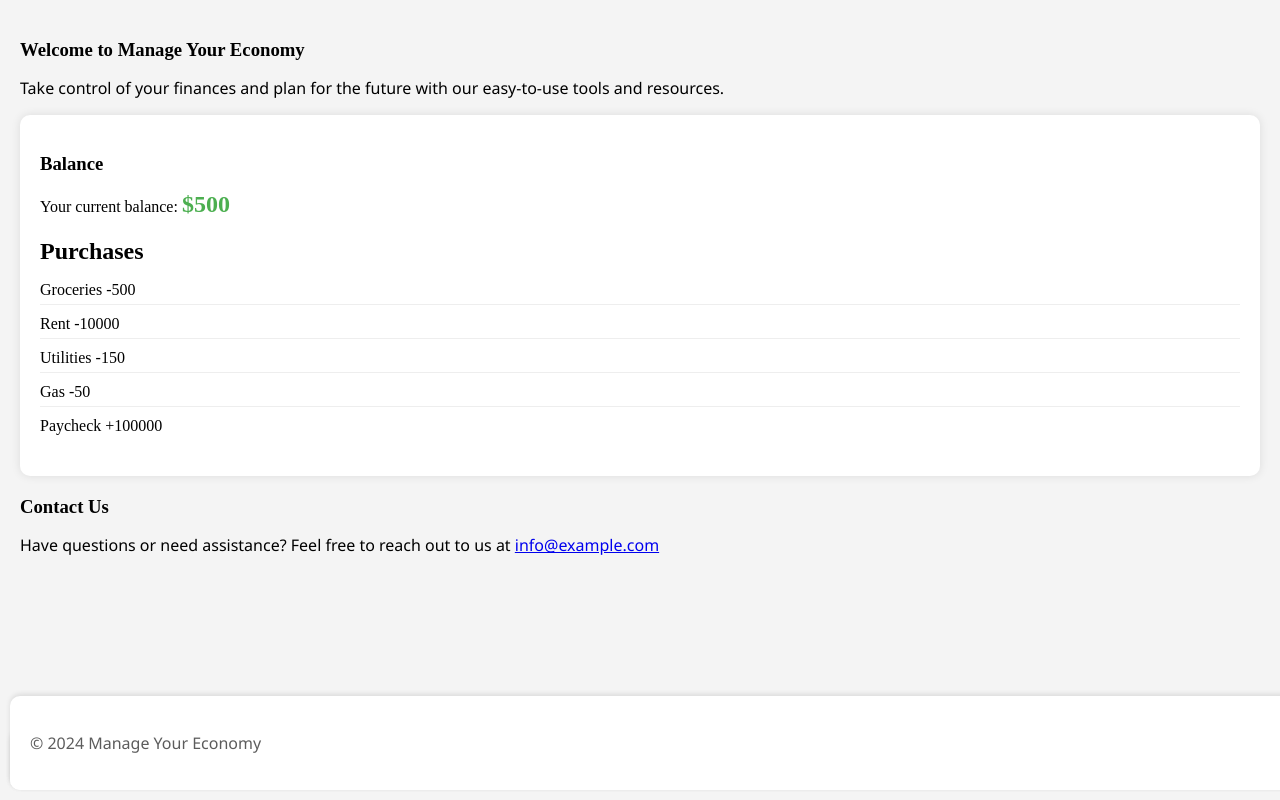
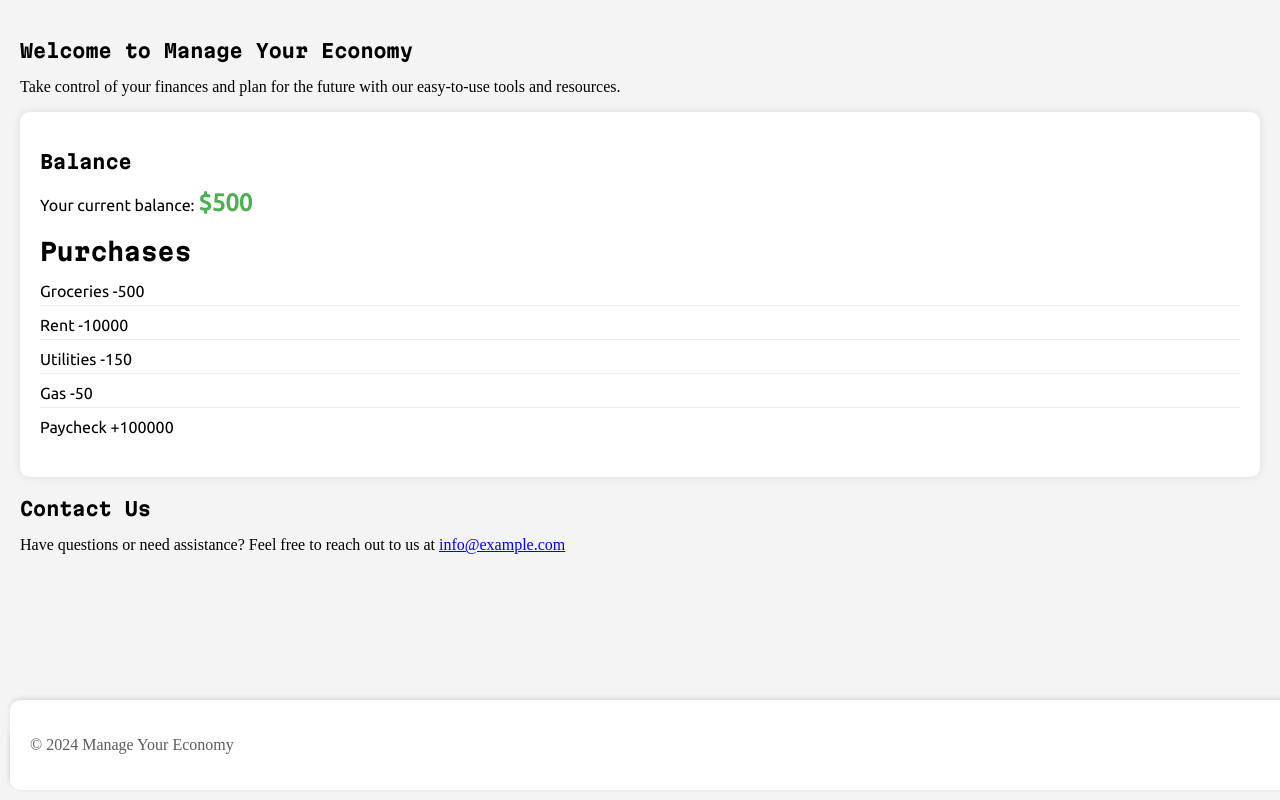
Before and after one commit to AceByte/Teknologi-Eksamens-Projekt, a PHP site: page / in a window 1280 px wide. Run offline with PHP 8.4, Linux system fonts and the light colour scheme.

Commit message:
modified:   style.css

```diff
--- a/style.css
+++ b/style.css
@@ -1,10 +1,19 @@
 /* style.css */
 
 body {
-    font-family: 'Segoe UI', Tahoma, Geneva, Verdana, sans-serif;
     margin: 0;
     padding: 0;
     background-color: #f4f4f4;
+}
+
+@font-face {
+    font-family: 'text';
+    src: url('fonts/Ubuntu-Regular.ttf') format('truetype');
+}
+
+@font-face {
+    font-family: 'headers';
+    src: url('fonts/MartianMono-VariableFont_wdth,wght.ttf') format('truetype');
 }
 
 header {
```
